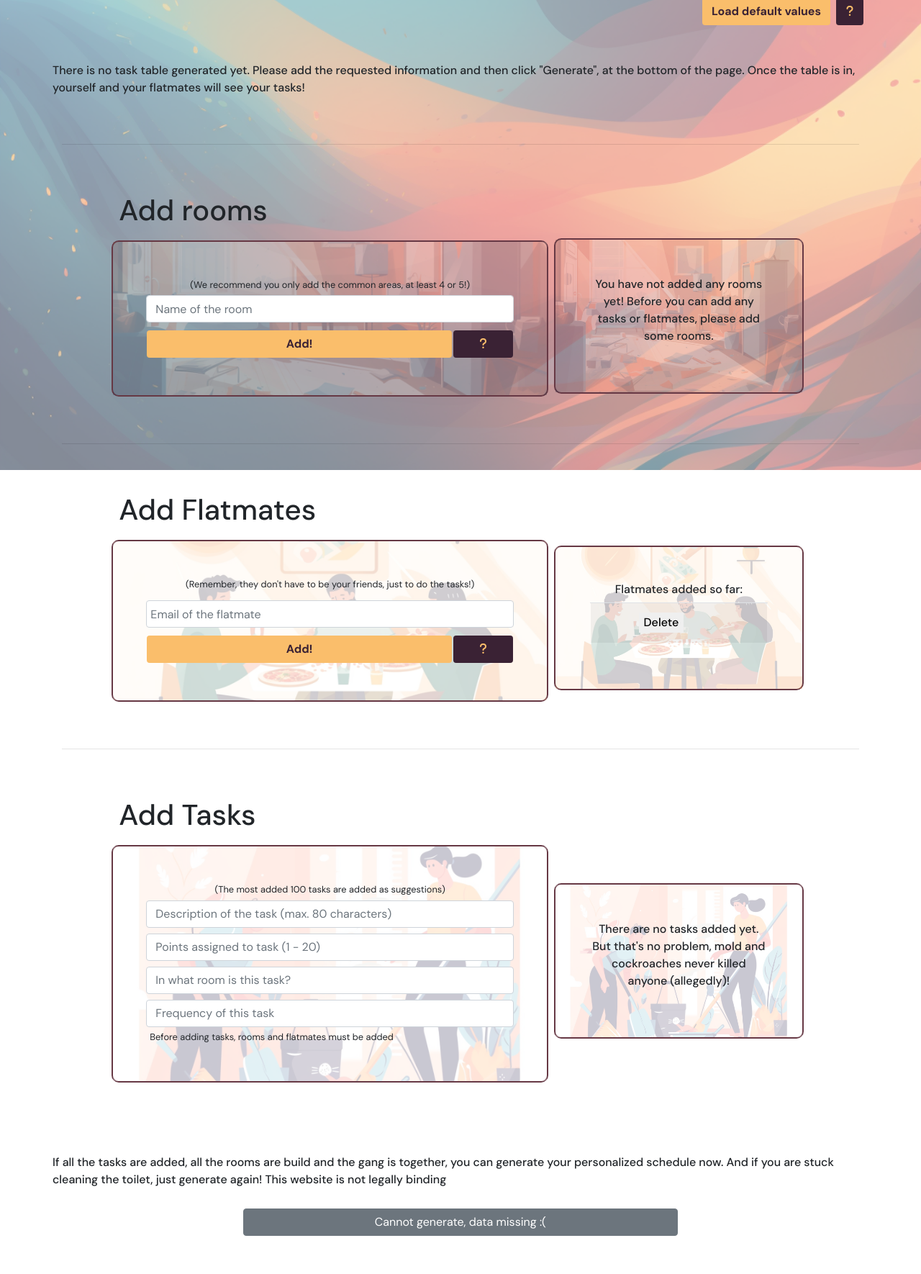
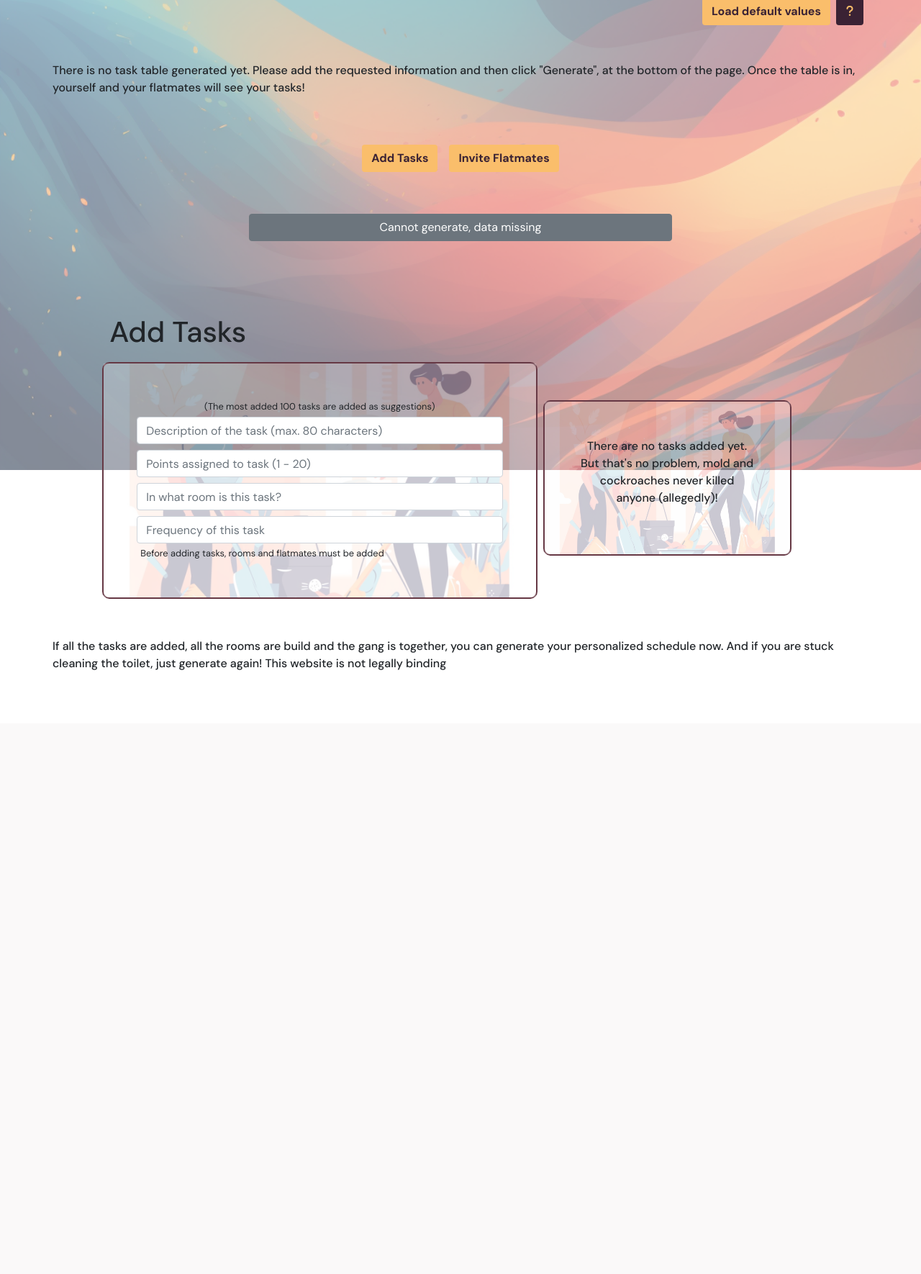
Before and after one commit to DanMGocan/cleandivide, a Flask app: page /add in a window 1280 px wide. Shown: the part 147-1917 px from the top of the page at 72% size. After the commit the page ends 1078 px from the top, so only its background shows below. Run offline with Flask 3, Linux system fonts and the light colour scheme; a user stored in the database is signed in; data comes from the database, SQL or seed files in the repository; both versions use the stored data as it was after the commit; tables that the repository leaves empty hold one stand-in row (values such as "Sample post"); some libraries are stand-ins or nearby versions.

Commit message:
JavaScript!

```diff
--- a/main.py
+++ b/main.py
@@ -25,6 +25,7 @@ app.register_blueprint(additems_bp)
 app.register_blueprint(helpers_bp)
 app.register_blueprint(generator_bp)
 app.register_blueprint(dashboard_bp)
+
 
 # Using the app instance to handle incoming requests and send answers
 @app.route("/")
--- a/static/css/add.css
+++ b/static/css/add.css
@@ -60,3 +60,32 @@
     opacity: 0.25; /* Adjust the opacity here */
     z-index: -1;
 }
+
+/* Transition between add tasks and add flatmates */
+#main-container {
+    position: relative; /* Set the position context for absolute positioning */
+    /* Set a fixed height if needed, or let it adapt to the initially visible section */
+    height: 500px;
+}
+
+/* Make both sections occupy the same space within the container */
+#sectionFlatmates, #sectionTasks {
+    position: absolute;
+    top: 0;
+    left: 0;
+    right: 0;
+    bottom: 0;
+    width: 100%; /* Ensure the section takes up the full width of the container */
+}
+
+.custom-fade {
+    opacity: 1;
+    transition: opacity 0.5s ease;
+    pointer-events: auto;
+}
+
+.hidden {
+    opacity: 0;
+    transition: opacity 0.5s ease;
+    pointer-events: none;
+}
--- a/static/css/main.css
+++ b/static/css/main.css
@@ -171,3 +171,17 @@ a {
   color: var(--dark-purple);
   background-color: var(--hunyadi-yellow);
   }
+
+/* Custom tooltip */
+.custom-tooltip {
+  position: absolute;
+  background-color: #333;
+  color: #fff;
+  padding: 5px 10px;
+  border-radius: 4px;
+  font-size: 12px;
+  z-index: 10000; /* Make sure it appears above other content */
+  pointer-events: none; /* Ensure the tooltip doesn't interfere with clicks */
+  display: none;
+  opacity: 0.8;
+}
--- a/static/js/add.js
+++ b/static/js/add.js
@@ -49,3 +49,29 @@ document.addEventListener("DOMContentLoaded", function() {
       });
   }
 });
+
+// Making the switch between Add Flatmate and Add Tasks sections
+document.addEventListener('DOMContentLoaded', function() {
+  // The switchSections function is the same as you provided
+  function switchSections(hideSectionId, showSectionId) {
+    let hideSection = document.getElementById(hideSectionId);
+    let showSection = document.getElementById(showSectionId);
+
+    hideSection.classList.add('hidden');
+    hideSection.classList.remove('custom-fade');
+
+    showSection.classList.remove('hidden');
+    showSection.classList.add('custom-fade');
+  }
+
+  // Add event listener to "Add Tasks" button
+  document.getElementById('btnAddTasks').addEventListener('click', function() {
+    switchSections("sectionFlatmates", "sectionTasks");
+  });
+
+  // Add event listener to "Invite Flatmates" button
+  document.getElementById('btnInviteFlatmates').addEventListener('click', function() {
+    switchSections("sectionTasks", "sectionFlatmates");
+  });
+
+});
--- /dev/null
+++ b/static/js/main.js
@@ -0,0 +1,26 @@
+document.addEventListener("DOMContentLoaded", function() {
+    const button = document.getElementsByClassName('custom-tooltip');
+
+    button.addEventListener('mousemove', function(e) {
+        let tooltip = document.querySelector('.custom-tooltip');
+
+        if (!tooltip) {
+            tooltip = document.createElement('div');
+            tooltip.className = 'custom-tooltip';
+            document.body.appendChild(tooltip);
+        }
+
+        tooltip.textContent = button.getAttribute('data-tooltip');
+        tooltip.style.top = (e.pageY + 10) + 'px';
+        tooltip.style.left = (e.pageX + 10) + 'px';
+        tooltip.style.display = 'block';
+
+    });
+
+    button.addEventListener('mouseout', function() {
+        const tooltip = document.querySelector('.custom-tooltip');
+        if (tooltip) {
+            tooltip.style.display = 'none';
+        }
+    });
+});
--- a/templates/add.html
+++ b/templates/add.html
@@ -24,8 +24,24 @@
     </p>
 </div>
 
+<div class="row d-flex justify-content-center my-5">
+    <button class="btn default-dashboard-button" id="btnAddTasks">Add Tasks</button>
+    <button class="btn default-dashboard-button ml-3" id="btnInviteFlatmates">Invite Flatmates</button>
+    {% if template_data.flatmates|length == 0 or template_data.tasks|length == 0 %}
+    <button class="btn default-dashboard-button ml-3 custom-tooltip" data-tooltip="Either tasks of flat mates are missing and data cannot be generated" disabled>Cannot generate</button>
+    {% endif %}
+</div>
+
+<div class="col-12 col-md-10 col-lg-8 d-flex justify-content-center mx-auto">
+    {% if template_data.rooms|length == 0 or template_data.flatmates|length == 0 or template_data.tasks|length == 0 %}
+        <a href="#" class="btn btn-secondary mt-2 text-center col-10" disabled>Cannot generate, data missing</a>
+    {% else %}
+        <a href="{{ url_for('generator_bp.generate') }}" class="btn btn-primary mt-2 text-center col-10" id="generate-button">Generate</a>
+    {% endif %}
+    </div>
+
+{#
      <!-- Adding rooms into the DB -->
-<hr>
 <div class="row p-5 d-flex align-items-center justify-content-center" >
 
     <div class="col-11 px-0 mx-0">
@@ -87,11 +103,14 @@
             </div>
         {% endif %}
     </div>
-</div>
+</div>  #}
 
 
+<div id="main-container">
+
     <!-- Adding flatmates into the DB -->
-<hr>
+    <div class="row d-flex justify-content-center my-5 hidden" id="sectionFlatmates">
+
         <div class="row p-5 d-flex align-items-center justify-content-center">
 
             <div class="col-11 px-0 mx-0">
@@ -153,10 +172,11 @@
                 {% endif %}
             </div>
         </div>
-
+    </div>
 
     <!-- Adding tasks into the DB -->
-<hr>
+    <div class="row d-flex justify-content-center my-5" id="sectionTasks">
+
         <div class="row p-5 d-flex align-items-center justify-content-center">
             <div class="col-11 px-0 mx-0">
                 <h1>Add Tasks</h1>
@@ -244,6 +264,10 @@
                 {% endif %}
             </div>
         </div>
+    </div>
+
+</div>
+
 
 <div class="row mt-5">
     <p>If all the tasks are added, all the rooms are build and the gang is together, you can generate your personalized schedule now.
@@ -251,27 +275,20 @@
 </div>
 
 <div class="row mb-5">
-    <div class="col-12 col-md-10 col-lg-8 d-flex justify-content-center mx-auto">
-    {% if template_data.rooms|length == 0 or template_data.flatmates|length == 0 or template_data.tasks|length == 0 %}
-        <a href="#" class="btn btn-secondary mt-2 text-center col-10" disabled>Cannot generate, data missing :(</a>
-    {% else %}
-        <a href="{{ url_for('generator_bp.generate') }}" class="btn btn-primary mt-2 text-center col-10" id="generate-button">Generate schedule</a>
-    {% endif %}
-    </div>
+
 </div>
 
 
 
     {%block scripts %}
         <!-- <script src="{{ url_for('static', filename= 'js/datamanipulation.js') }}"></script> -->
-<script src="{{ url_for('static', filename= 'js/add.js') }}"></script>
+        <script src="{{ url_for('static', filename='js/main.js') }}"></script>
 
         <!-- JS variables -->
         <script type="text/javascript">
             // Define a JavaScript variable that holds the URL
-    let generateURL = "{{ url_for('generator_bp.generate') }}";
+            //let generateURL = "{{ url_for('generator_bp.generate') }}";
         </script>
-
     {% endblock %}
 
 {% endblock %}
--- a/templates/base.html
+++ b/templates/base.html
@@ -25,7 +25,6 @@
 </head>
 
 <body class="">
-
 
     <nav class="navbar navbar-expand-md navbar-dark bg-primary fixed-top">
         <div class="container">
@@ -116,6 +115,10 @@
     <script src="https://stackpath.bootstrapcdn.com/bootstrap/4.3.1/js/bootstrap.min.js"
         integrity="sha384-JjSmVgyd0p3pXB1rRibZUAYoIIy6OrQ6VrjIEaFf/nJGzIxFDsf4x0xIM+B07jRM" crossorigin="anonymous">
     </script>
+
+    <!-- Custom JS script -->
+    <script src="{{ url_for('static', filename= 'js/add.js') }}"></script>
+
 </body>
 
 </html>
--- a/templates/dashboard.html
+++ b/templates/dashboard.html
@@ -117,7 +117,6 @@
     <!-- JS variables -->
     <script type="text/javascript">
         // Define a JavaScript variable that holds the URL
-        let generateURL = "{{ url_for('generator_bp.generate') }}";
     </script>
 
 
--- a/templates/monthly.html
+++ b/templates/monthly.html
@@ -49,8 +49,7 @@
 
 <!-- JS variables -->
 <script type="text/javascript">
-    // Define a JavaScript variable that holds the URL
-    let generateURL = "{{ url_for('generator_bp.generate') }}";
+
 </script>
 
 {% endblock %}
--- a/views/dashboard.py
+++ b/views/dashboard.py
@@ -57,6 +57,7 @@ def dashboard():
 
     # Use placeholders and parameterized query to fetch tasks for today and tomorrow
     placeholders = ', '.join(['?' for _ in flatmate_ids])
+
 
     # Get tasks in total
     cursor.execute(f"SELECT * FROM task_table WHERE task_owner = ?", (table_owner,))
--- a/views/helpers.py
+++ b/views/helpers.py
@@ -149,6 +149,7 @@ def clear_db():
 @helpers_bp.route('/viewdata')
 @login_required
 def viewdata():
+    user_id = session.get('user_id')
     is_table_owner = get_table_owner_status(user_id)
 
     conn = get_db_connection()
```
Also changed, not shown: database.db, views/auth.py (line endings or trailing spaces). Lines whose indentation alone changed are shown as unchanged.
